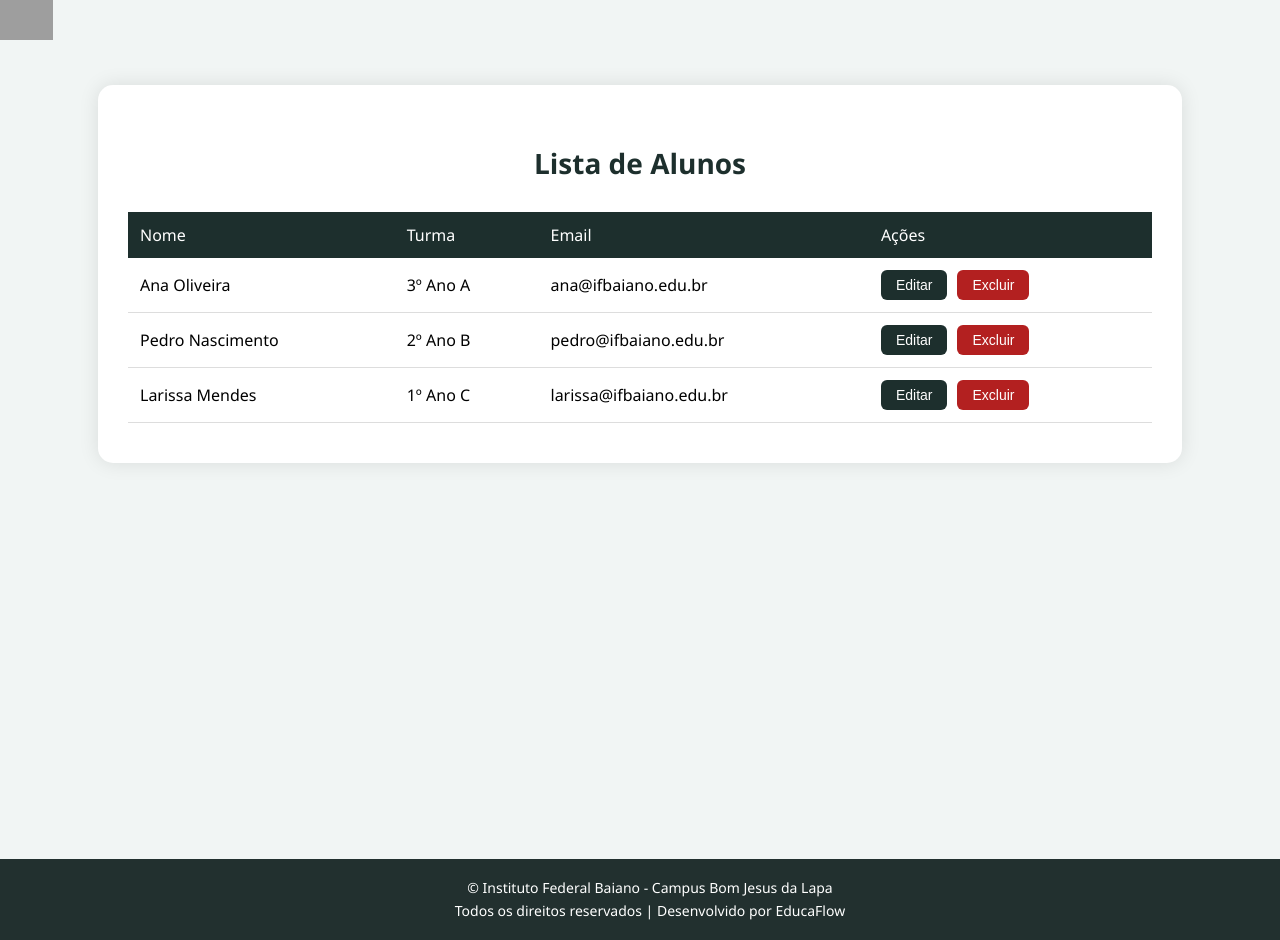
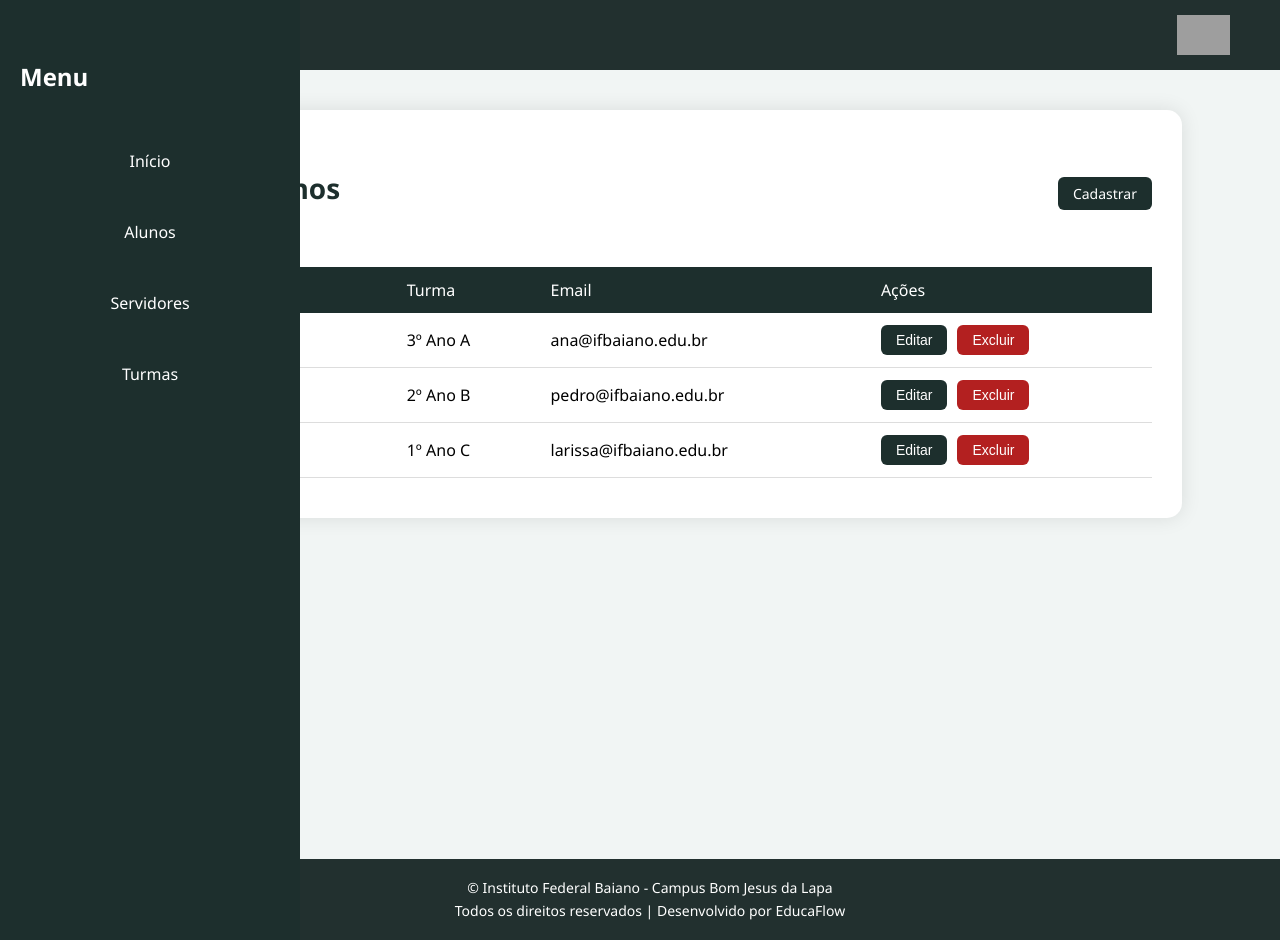
Before and after one commit to helomerces95-coder/Projeto-Samuel, a Flask app: template templates/alunoscrud.html in a window 1280 px wide. Run offline with Flask 3, Linux system fonts and the light colour scheme; the template is opened without the code that fills it, so the values that code supplies are empty; grey boxes are pictures that could not be loaded.

Commit message:
Update alunoscrud.html

```diff
--- a/templates/alunoscrud.html
+++ b/templates/alunoscrud.html
@@ -4,17 +4,31 @@
     <meta charset="UTF-8">
     <meta name="viewport" content="width=device-width, initial-scale=1.0">
     <title>Lista de Alunos</title>
-    <link rel="stylesheet" href="alunoscrud.css">
+    <link rel="stylesheet" href="../styles/alunoscrud.css">
 </head>
 <body>
 
     <!-- Cabeçalho -->
-    <header class="header">
+    <header class="cabecalho">
         <img src="Logo EducaFlow em verde.png" alt="EducaFlow" class="logo">
     </header>
 
+    <!-- SIDEBAR -->
+    <aside class="sidebar">
+        <h2>Menu</h2>
+        <a href="index.html" class="menu-item">Início</a>
+        <a href="alunoscrud.html" class="menu-item">Alunos</a>
+        <a href="servidorescrud.html" class="menu-item">Servidores</a>
+        <a href="turmacrud.html" class="menu-item">Turmas</a>
+    </aside>
+
+    <!-- CONTEÚDO PRINCIPAL -->
     <div class="container">
-        <h1 class="titulo">Lista de Alunos</h1>
+    <main class="cont_principal">
+        <div class="topo-acoes">
+            <h1 class="titulo">Lista de Alunos</h1>
+            <a href="aluno.html" class="btn cadastrar">Cadastrar</a>
+        </div>
 
         <table class="tabela">
             <thead>
@@ -58,6 +72,7 @@
                 </tr>
             </tbody>
         </table>
+    </main>
     </div>
 
     <!-- Rodapé -->
```
